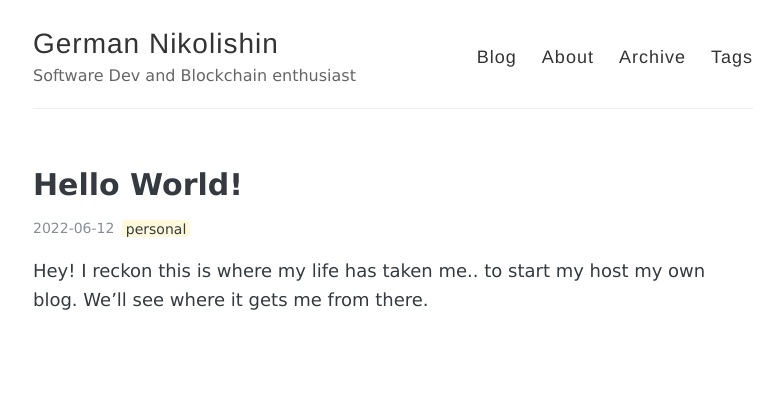
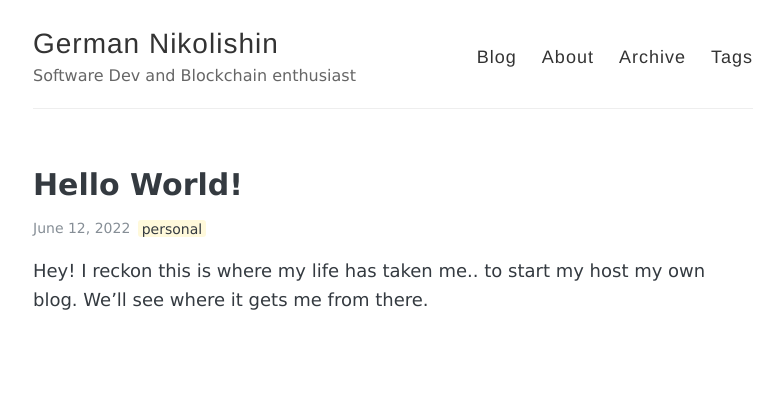
Before and after one commit to SkymanOne/SkymanOne.github.io, a Jekyll site: the page built from index.html, in a window 1280 px wide. Shown: the top 410 px of the page, without its empty margins (247-1031 px from the left). Built offline with Jekyll 4.4.1, drawn with Linux system fonts in a browser that asks for light colours; the list of posts is cut into pages by our own code.

Commit message:
changed date format

```diff
--- a/_layouts/post.html
+++ b/_layouts/post.html
@@ -7,7 +7,7 @@
 
   <div>
     <span class="date">
-      {{ page.date | date: "%Y-%m-%d" }}
+      {{ page.date | date: "%B %-d, %Y" }}
     </span>
 
     <ul class="tag">
--- a/index.html
+++ b/index.html
@@ -15,7 +15,7 @@
 
       <div>
         <span class="date">
-          {{ post.date | date: "%Y-%m-%d" }}
+          {{ post.date | date: "%B %-d, %Y" }}
         </span>
 
         <ul class="tag">
```
